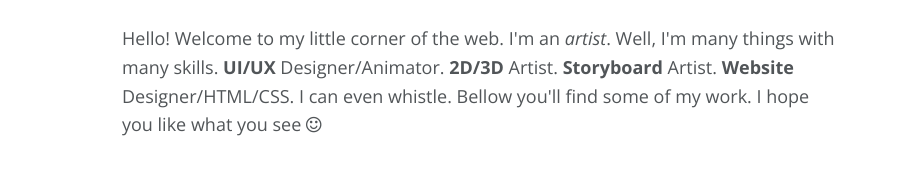
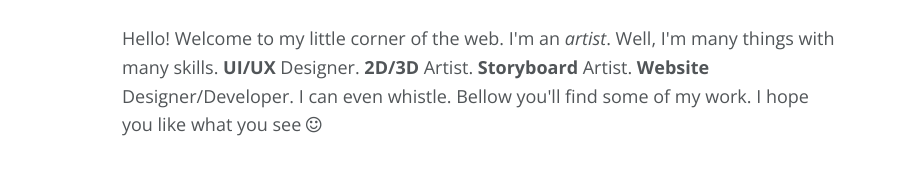
Before and after one commit to LouHolsten/louholsten.github.io, a plain HTML site: page portfolio/index.html in a window 1280 px wide. Shown: the part 254-430 px from the top of the page, without its empty margins (158-1062 px from the left). Drawn offline with nearby package versions, Linux system fonts and the light colour scheme.

Commit message:
Updated index.html text

```diff
--- a/portfolio/index.html
+++ b/portfolio/index.html
@@ -21,7 +21,7 @@
   <div class="container">
     <h2>The <span>Wonderful</span> World of</h2>
     <h1>Lou <span>Holsten</span></h1>
-    <p class="short">Hello! Welcome to my little corner of the web. I'm an <em>artist</em>. Well, I'm many things with many skills. <strong>UI/UX</strong> Designer/Animator. <strong>2D/3D</strong> Artist. <strong>Storyboard</strong> Artist. <strong>Website</strong> Designer/HTML/CSS. I can even whistle. Bellow you'll find some of my work. I hope you like what you see <i class="fa fa-smile-o"></i></p>
+    <p class="short">Hello! Welcome to my little corner of the web. I'm an <em>artist</em>. Well, I'm many things with many skills. <strong>UI/UX</strong> Designer. <strong>2D/3D</strong> Artist. <strong>Storyboard</strong> Artist. <strong>Website</strong> Designer/Developer. I can even whistle. Bellow you'll find some of my work. I hope you like what you see <i class="fa fa-smile-o"></i></p>
     <p class="icons">
       <a href="LouHolsten-Resume.pdf"><span class="fa-stack fa-lg">
         <i class="fa fa-square fa-stack-2x"></i>
```
